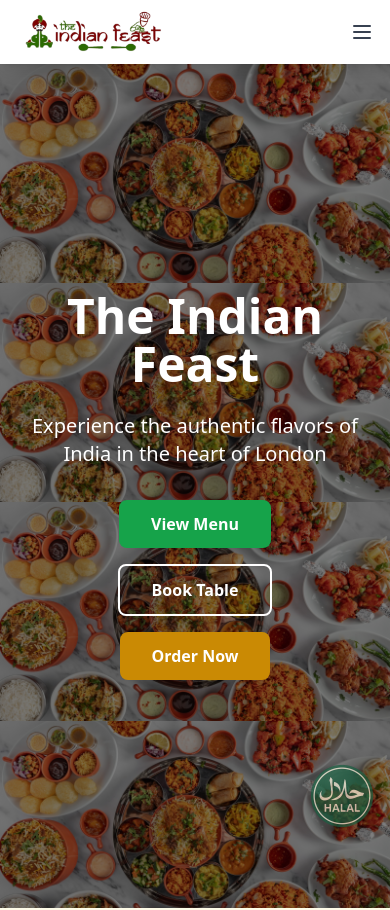
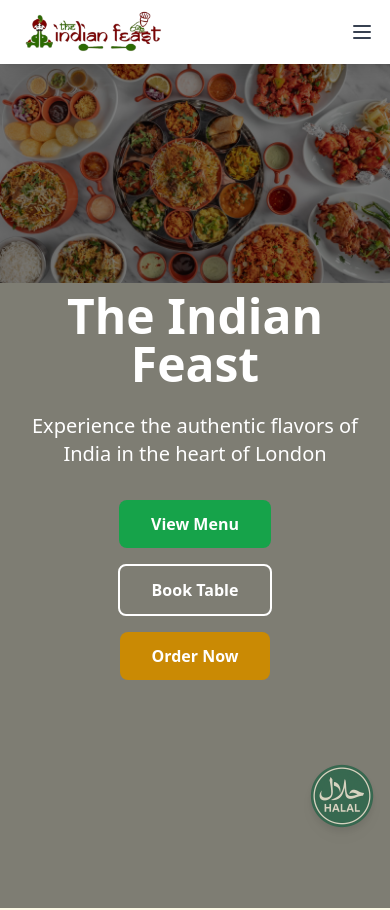
Before and after one commit to Bharathvuppalapatti18/the-indian-feast, a React (Vite) app: page / in a window 390 px wide. Shown: the top 910 px of the page. Built offline with nearby package versions, Linux system fonts and the light colour scheme.

Commit message:
Updated Home.tsx

```diff
--- a/src/pages/Home.tsx
+++ b/src/pages/Home.tsx
@@ -65,11 +65,12 @@
         {/* Hero Section */}
         <section className="relative h-screen flex items-center justify-center overflow-hidden">
           <div
-            className="absolute inset-0 w-full h-full bg-cover bg-center md:bg-fixed hero-bg"
+            className="absolute inset-0 w-full h-full bg-cover bg-center bg-no-repeat md:bg-fixed hero-bg"
             style={{
               backgroundImage: `url(${home})`,
               backgroundPosition: 'center center',
-              backgroundSize: 'cover'
+              backgroundSize: 'cover',
+              backgroundRepeat: 'no-repeat'
             }}
           >
             <div className="absolute inset-0 w-full h-full bg-black bg-opacity-50"></div>
```
